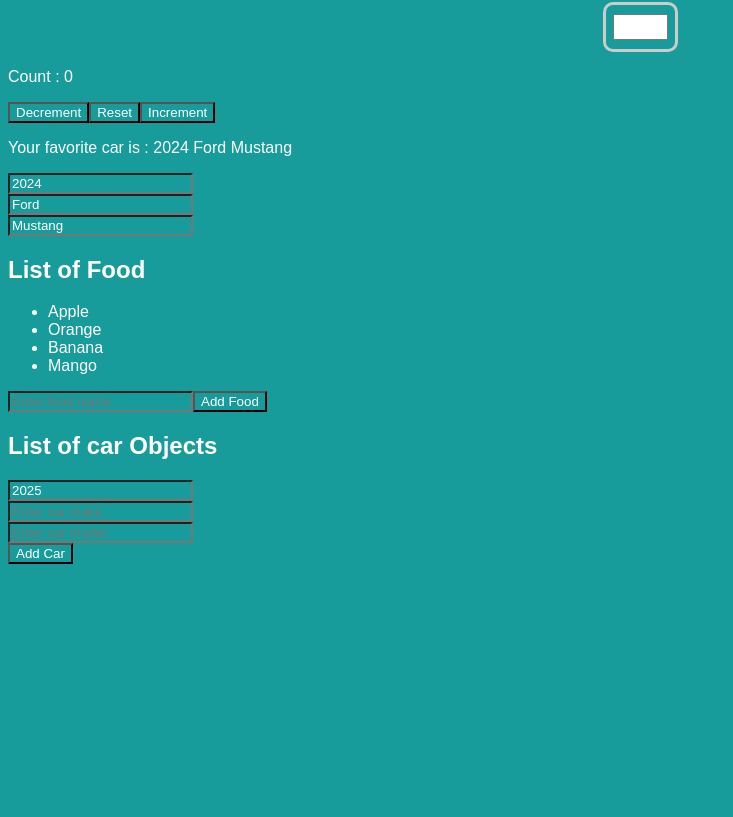
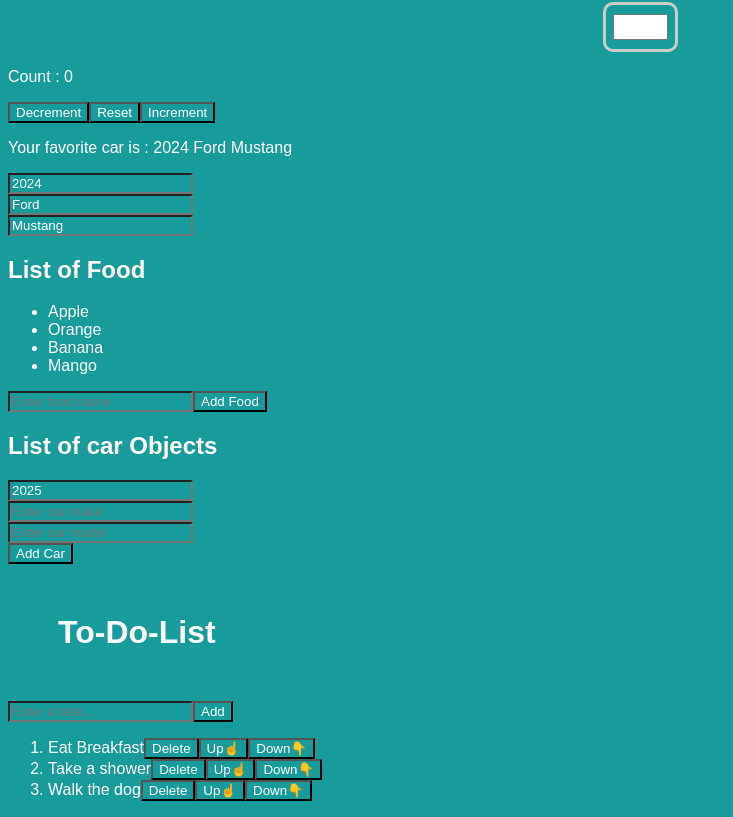
Before and after one commit to priyanka-chaudhary73/React, a React (Vite) app in the folder my-react-app/: page / in a window 1280 px wide. Shown: the part 2975-3792 px from the top of the page, without its empty margins (0-733 px from the left). Before the commit the page ends 3547 px from the top, so only its background shows below. Built offline with nearby package versions, Linux system fonts and the light colour scheme.

Commit message:
ToDoList is created

```diff
--- a/my-react-app/src/App.jsx
+++ b/my-react-app/src/App.jsx
@@ -16,6 +16,8 @@
 import MyComponent3 from './components/MyComponent3.jsx';
 import MyComponent4 from './components/MyComponent4.jsx';
 import MyComponent5 from './components/MyComponent5.jsx';
+import ToDoList from './components/ToDoList.jsx';
+
 
 
 function App() {
@@ -59,6 +61,7 @@
        <MyComponent3/>
        <MyComponent4/>
        <MyComponent5/>
+       <ToDoList/>
     </>
   );
 }
--- /dev/null
+++ b/my-react-app/src/components/ToDoList.jsx
@@ -0,0 +1,63 @@
+import { element } from "prop-types";
+import React, {useState} from "react";
+
+function ToDoList(){
+    const[tasks, setTasks] = useState(["Eat Breakfast", "Take a shower", "Walk the dog"]);
+    const[newTask, setNewTask] = useState("");
+
+    function handleInputChange(event){
+        setNewTask(event.target.value);
+    }
+
+    function addTask(){}
+
+    function deleteTask(index){}
+
+    function moveTaskUp(index){}
+
+    function moveTaskDown(index){}
+
+    return(
+    <div className="to-do-list">
+
+        <h1>To-Do-List</h1>
+
+        <div>
+            <input
+            type = "text"
+            placeholder = "Enter a task..."
+            value = {newTask}
+            onChange = {handleInputChange}/>
+            <button
+            className="add-button"
+            onClick={addTask}>
+                Add
+            </button>
+        </div>
+
+        <ol>
+            {tasks.map((task, index) =>
+            <li key = {index}>
+                <span className="text">{task}</span>
+                <button
+                className="delete-button"
+                onClick={() => deleteTask(index)}>
+                    Delete
+                </button>
+                 <button
+                className="move-button"
+                onClick={() => moveTaskUp(index)}>
+                    Up☝️
+                </button>
+                 <button
+                className="move-button"
+                onClick={() => moveTaskDown(index)}>
+                    Down👇
+                </button>
+            </li>)}
+        </ol>
+    </div>
+    );
+}
+
+export default ToDoList;
```
